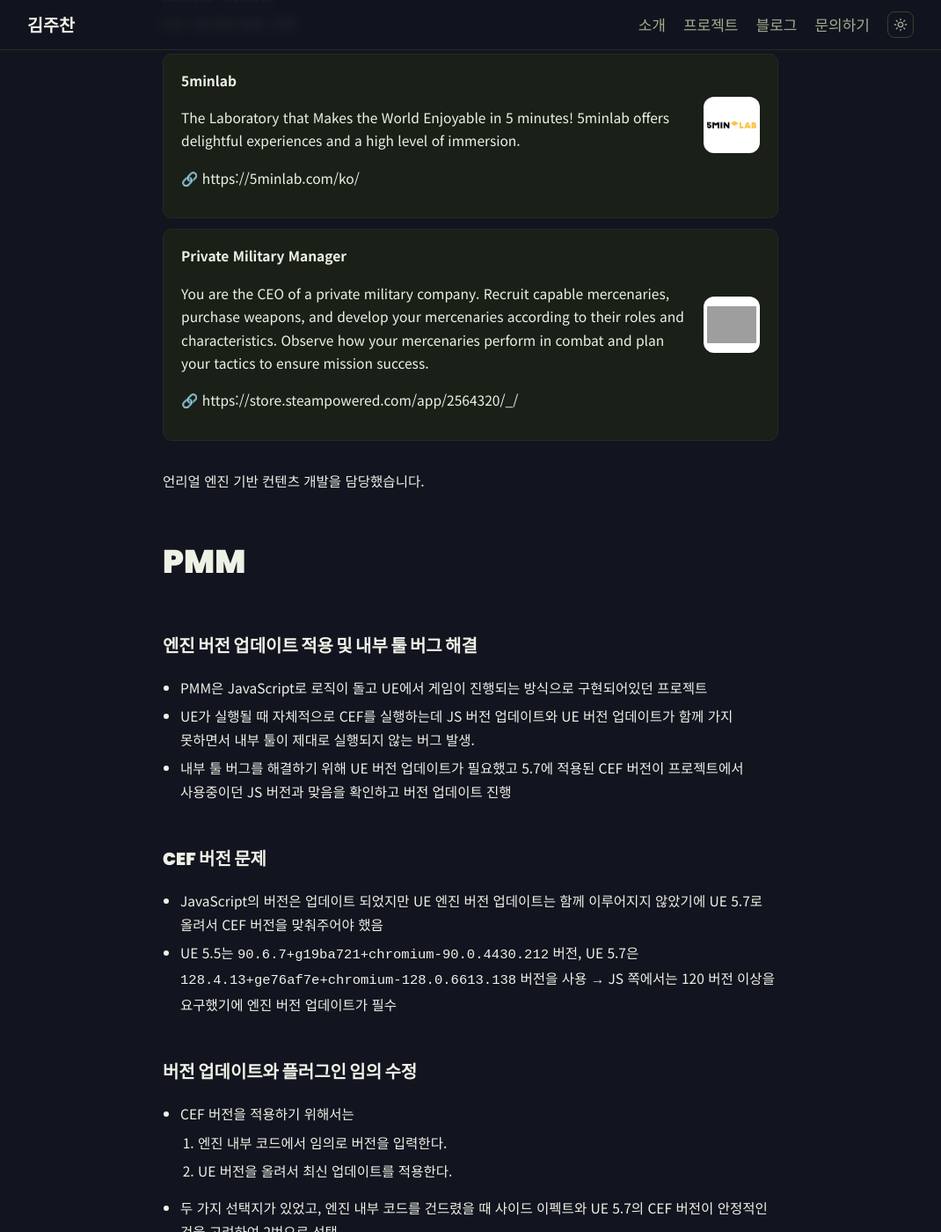
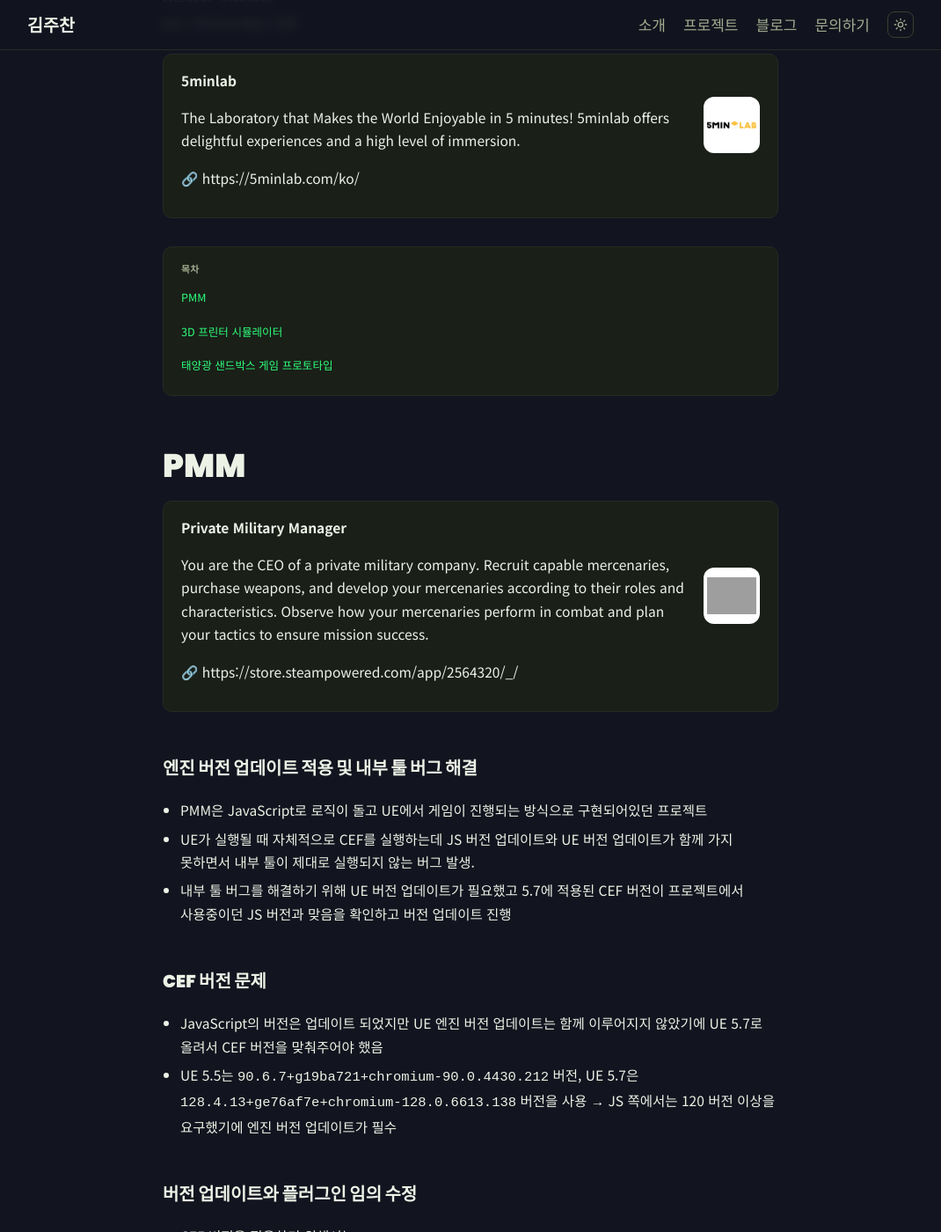
Before and after one commit to skamo3/skamo3.github.io, a Jekyll site: the page built from _projects/5minlab.md, in a window 1280 px wide and 1400 px high, scrolled down 262 px. Shown: the whole window at 88% size, without its empty margins (105-1175 px from the left). Built offline with Jekyll 4.4.1, drawn with Linux system fonts in a browser that asks for light colours; grey boxes are pictures that could not be loaded.

Commit message:
링크 카드를 재사용 include로 추출, 목차 + 섹션별 인라인 카드 지원
link_cards 항목에 inline: true를 주면 상단 카드 목록에서 빠지고, 본문
안에서 {% include link-card.html %}로 원하는 위치(PMM 섹션 바로 아래 등)에
꽂아 넣을 수 있도록 함. kramdown이 <a>를 인라인으로 취급해 중첩 HTML을
깨뜨리는 문제가 있어 <div>로 감싸 블록으로 인식되게 수정.
5minlab 상단에 5minlab 카드만 남기고, 목차(PMM/3D 프린터/태양광)를
그 아래 추가. PMM Steam 카드는 "PMM" 헤더 바로 아래로 이동.

```diff
--- /dev/null
+++ b/_includes/link-card.html
@@ -0,0 +1,12 @@
+<div><a class="link-card" href="{{ include.url }}" target="_blank" rel="noopener">
+  <div class="link-card-text">
+    <p class="link-card-name">{{ include.name }}</p>
+    {% if include.desc %}<p class="link-card-desc">{{ include.desc }}</p>{% endif %}
+    <p class="link-card-url">🔗 {{ include.url }}</p>
+  </div>
+  {% if include.logo %}
+  <img class="link-card-logo" src="{{ include.logo | relative_url }}" alt="{{ include.name }}">
+  {% elsif include.og_image %}
+  <img class="link-card-logo" src="{{ include.og_image }}" alt="{{ include.name }}">
+  {% endif %}
+</a></div>
--- a/_layouts/project.html
+++ b/_layouts/project.html
@@ -41,24 +41,23 @@
   </div>
   {% endif %}
 
-  {% if page.link_cards %}
+  {% assign top_cards = page.link_cards | where_exp: "c", "c.inline != true" %}
+  {% if top_cards.size > 0 %}
   <div class="link-cards">
-    {% for c in page.link_cards %}
-    <a class="link-card" href="{{ c.url }}" target="_blank" rel="noopener">
-      <div class="link-card-text">
-        <p class="link-card-name">{{ c.name }}</p>
-        {% if c.desc %}<p class="link-card-desc">{{ c.desc }}</p>{% endif %}
-        <p class="link-card-url">🔗 {{ c.url }}</p>
-      </div>
-      {% if c.logo %}
-      <img class="link-card-logo" src="{{ c.logo | relative_url }}" alt="{{ c.name }}">
-      {% elsif c.og_image %}
-      <img class="link-card-logo" src="{{ c.og_image }}" alt="{{ c.name }}">
-      {% endif %}
-    </a>
+    {% for c in top_cards %}
+    {% include link-card.html name=c.name url=c.url desc=c.desc logo=c.logo og_image=c.og_image %}
     {% endfor %}
   </div>
   {% endif %}
 
+  {% if page.toc %}
+  <nav class="project-toc">
+    <p class="toc-label">목차</p>
+    <ul>
+      {% for t in page.toc %}<li><a href="{{ t.anchor }}">{{ t.label }}</a></li>{% endfor %}
+    </ul>
+  </nav>
+  {% endif %}
+
   {{ content }}
 </article>
--- a/_projects/5minlab.md
+++ b/_projects/5minlab.md
@@ -13,11 +13,20 @@
     logo: /assets/images/5minlab/logo.png
   - name: "Private Military Manager"
     url: "https://store.steampowered.com/app/2564320/_/"
+    inline: true
+toc:
+  - label: "PMM"
+    anchor: "#pmm"
+  - label: "3D 프린터 시뮬레이터"
+    anchor: "#3d-프린터-시뮬레이터"
+  - label: "태양광 샌드박스 게임 프로토타입"
+    anchor: "#태양광-샌드박스-게임-프로토타입"
 ---
 
-언리얼 엔진 기반 컨텐츠 개발을 담당했습니다.
+# PMM
 
-# PMM
+{% assign pmm_card = page.link_cards | where: "name", "Private Military Manager" | first %}
+{% include link-card.html name=pmm_card.name url=pmm_card.url desc=pmm_card.desc logo=pmm_card.logo og_image=pmm_card.og_image %}
 
 ## 엔진 버전 업데이트 적용 및 내부 툴 버그 해결
 
--- a/assets/css/style.css
+++ b/assets/css/style.css
@@ -434,6 +434,24 @@
 .link-card-url { font-size: 9.99px; color: var(--text-muted); margin: 0; }
 .link-card-logo { width: 64px; height: 64px; object-fit: contain; flex-shrink: 0; border-radius: 8px; background: #fff; padding: 4px; }
 
+.project-toc {
+  background: var(--card);
+  border: 0.5px solid var(--border);
+  border-radius: 10px;
+  padding: 16px 20px;
+  margin: 0 0 32px;
+}
+.project-toc .toc-label {
+  font-size: 10.73px;
+  color: var(--text-muted);
+  font-weight: 700;
+  letter-spacing: .04em;
+  margin: 0 0 8px;
+}
+.project-toc ul { list-style: none; margin: 0; padding: 0; display: flex; flex-direction: column; gap: 6px; }
+.project-toc a { font-size: 12.58px; color: var(--accent); }
+.project-toc a:hover { text-decoration: underline; }
+
 /* project modal */
 body.modal-open { overflow: hidden; }
 .project-modal { position: fixed; inset: 0; z-index: 100; display: flex; align-items: flex-start; justify-content: center; }
@@ -493,6 +511,8 @@
 .project-modal .modal-body .link-card-name { font-size: 11.32px; }
 .project-modal .modal-body .link-card-desc { font-size: 9.99px; }
 .project-modal .modal-body .link-card-url { font-size: 8.99px; }
+.project-modal .modal-body .toc-label { font-size: 9.66px; }
+.project-modal .modal-body .project-toc a { font-size: 11.32px; }
 .project-modal .modal-body p,
 .project-modal .modal-body ul,
 .project-modal .modal-body ol { font-size: 13.99px; }
```
